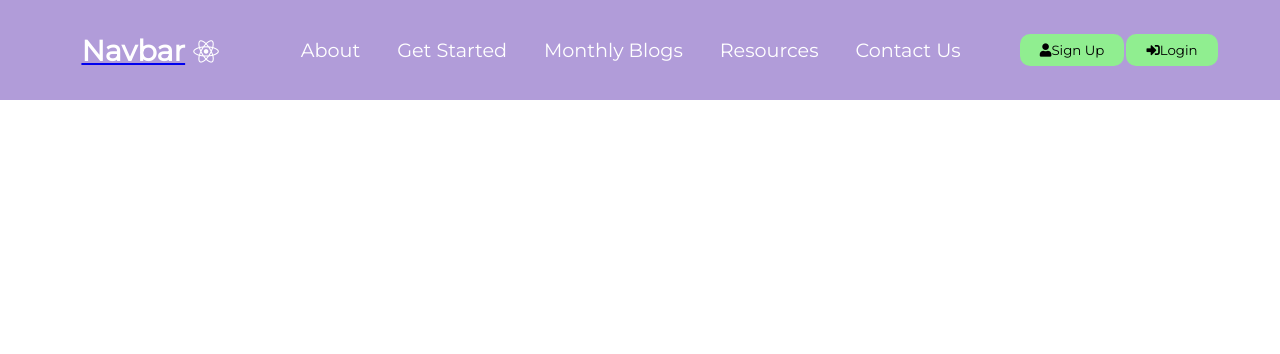
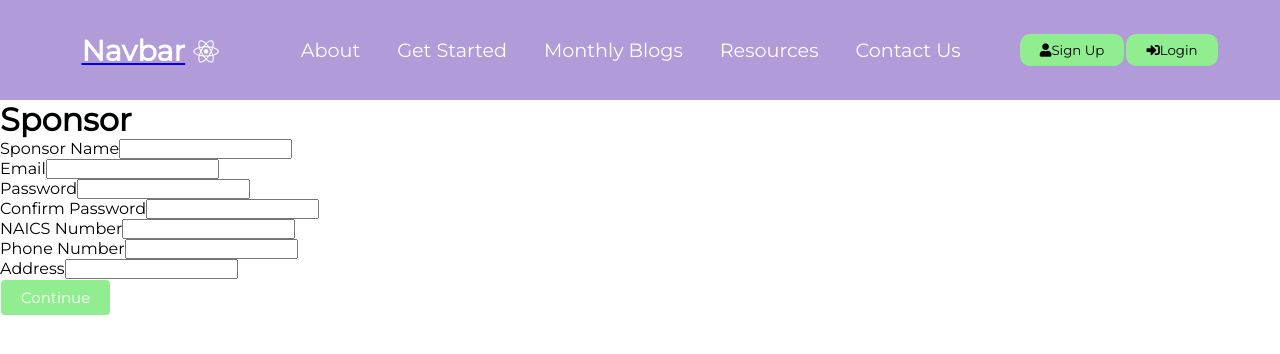
Before and after one commit to ialmani/EVE-Front-End, a React (Create React App) app: page /sponsorSignUp in a window 1280 px wide. Shown: the top 354 px of the page. Built offline with nearby package versions, Linux system fonts and the light colour scheme.

Commit message:
Updates member and sponsor signup pages

```diff
--- a/src/App.js
+++ b/src/App.js
@@ -8,6 +8,8 @@ import GetStarted from "./components/GetStarted/GetStarted";
 import MonthlyBlogs from "./components/MonthlyBlogs/MonthlyBlogs";
 import Resources from "./components/Resources/Resources";
 import SignUpPage from "./components/SignUp/SignUpPage";
+import MemberSignUp from "./components/SignUp/MemberSignUp"
+import SponsorSignUp from "./components/SignUp/SponsorSignUp"
 import Login from "./components/Login/Login";
 import LandingPage from "./components/LandingPage/LandingPage";
 
@@ -22,6 +24,8 @@ function App() {
              <Route path = '/monthlyBlogs' component= {MonthlyBlogs} exact/>
              <Route path = '/resources' component= {Resources} exact/>
              <Route path = '/signUpPage' component= {SignUpPage} exact/>
+             <Route path = '/memberSignUp' component= {MemberSignUp} exact/>
+             <Route path = '/sponsorSignUp' component= {SponsorSignUp} exact/>
              <Route path = '/login' component= {Login} exact/>
              <Route path = '/' component= {LandingPage} exact/>
           </Switch>
--- /dev/null
+++ b/src/components/SignUp/MemberSignUp.js
@@ -0,0 +1,42 @@
+import React, { Component } from "react";
+import { Button } from '../Button';
+import { Link } from 'react-router-dom';
+
+class MemberSignUp extends Component {
+  render() {
+    return (
+      <div>
+        <div className='infoRow'>
+          <div className='column1'>
+            <h1>Member</h1>
+            <ul>
+                <label htmlFor = 'for'>Name</label>
+                <input type= 'text' required/>
+            </ul>
+            <ul>
+                <label htmlFor = 'for'>Email</label>
+                <input type= 'email' required/>
+            </ul>
+            <ul>
+                <label htmlFor = 'for'>Password</label>
+                <input type= 'password' required/>
+            </ul>
+            <ul>
+                <label htmlFor = 'for'>Confirm Password</label>
+                <input type= 'password' required/>
+            </ul>
+            <ul>
+                <label htmlFor = 'for'>Phone Number</label>
+                <input type= 'text' required/>
+            </ul>
+            <Link to='login'>
+                <Button>Continue</Button>
+            </Link>
+          </div>
+        </div>
+      </div>
+    );
+  }
+}
+
+export default MemberSignUp;
--- /dev/null
+++ b/src/components/SignUp/SignUp.css
@@ -0,0 +1,15 @@
+.column1 {
+    margin-left: 30px;
+    margin-top: 20px;
+    margin-right: 20px;
+    padding: 40px;
+    grid-area: col1;
+}
+
+.infoRow {
+    display: grid;
+    padding: 40px;
+    grid-auto-columns: minmax(auto, 1fr);
+    align-items: center;
+    grid-template-areas: 'col1 col2';
+}
--- a/src/components/SignUp/SignUpPage.js
+++ b/src/components/SignUp/SignUpPage.js
@@ -1,5 +1,6 @@
 import React, { Component } from "react";
 import { Button } from '../Button';
+import { Link } from 'react-router-dom';
 
 class SignUp extends Component {
   render() {
@@ -12,7 +13,9 @@ class SignUp extends Component {
                 <li> Access information from other businesses.</li>
                 <li> Share and comment on blog posts.</li>
             </ul>
-            <Button to = '/membersignup'> Sign up as a Member </Button >
+            <Link to='memberSignUp'>
+            <Button> Sign up as a Member</Button>
+            </Link>
           </div>
 
           <div className='column2'>
@@ -21,7 +24,9 @@ class SignUp extends Component {
               <li> Able to subscribe and upload videos and blog posts .</li>
               <li> Able to upload advertisements of your business.</li>
             </ul>
-            <Button to = './sponsorsignup'> Sign up as a Sponsor </Button>
+            <Link to='sponsorSignUp'>
+            <Button> Sign up as a Sponsor</Button>
+            </Link>
           </div>
         </div>
       </div>
--- /dev/null
+++ b/src/components/SignUp/SponsorSignUp.js
@@ -0,0 +1,50 @@
+import React, { Component } from "react";
+import { Button } from '../Button';
+import { Link } from 'react-router-dom';
+
+class SponsorSignUp extends Component {
+  render() {
+    return (
+      <div>
+        <div className='infoRow'>
+          <div className='column1'>
+            <h1>Sponsor</h1>
+            <ul>
+                <label htmlFor = 'for'>Sponsor Name</label>
+                <input type= 'text' required/>
+            </ul>
+            <ul>
+                <label htmlFor = 'for'>Email</label>
+                <input type= 'email' required/>
+            </ul>
+            <ul>
+                <label htmlFor = 'for'>Password</label>
+                <input type= 'password' required/>
+            </ul>
+            <ul>
+                <label htmlFor = 'for'>Confirm Password</label>
+                <input type= 'password' required/>
+            </ul>
+            <ul>
+                <label htmlFor = 'for'>NAICS Number</label>
+                <input type= 'text' required/>
+            </ul>
+            <ul>
+                <label htmlFor = 'for'>Phone Number</label>
+                <input type= 'text' required/>
+            </ul>
+            <ul>
+                <label htmlFor = 'for'>Address</label>
+                <input type= 'text' required/>
+            </ul>
+            <Link to='login'>
+                <Button>Continue</Button>
+            </Link>
+          </div>
+        </div>
+      </div>
+    );
+  }
+}
+
+export default SponsorSignUp;
```
Also changed, not shown: src/components/SignUp/SignUpPage.css (deleted, +0 -49 lines).
